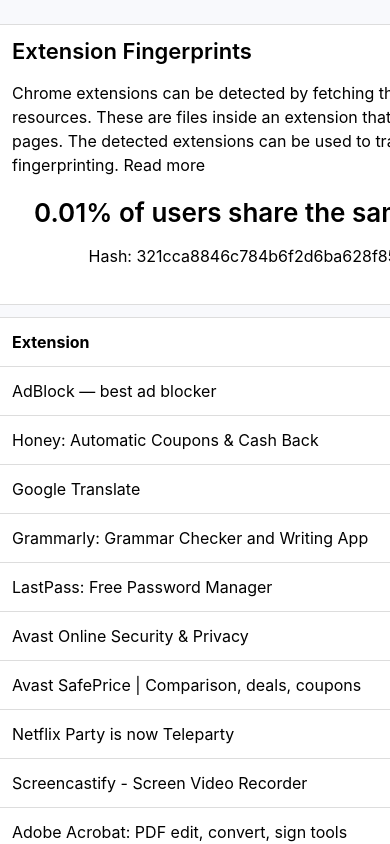
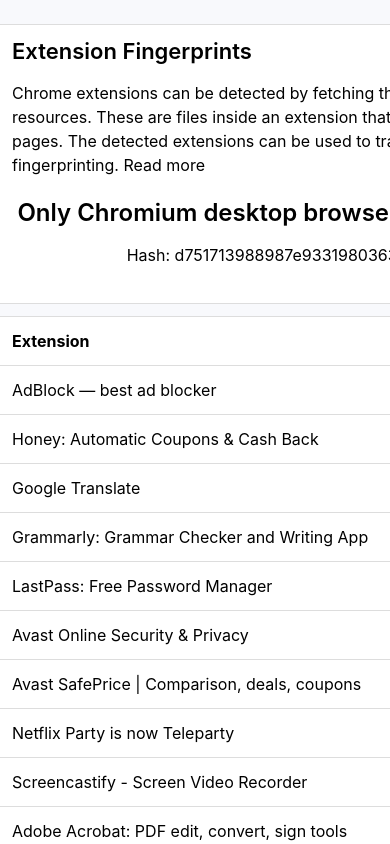
Before and after one commit to z0ccc/extension-detector, a React (Create React App) app: page / in a window 390 px wide. Shown: the top 844 px of the page. Built offline with nearby package versions, Linux system fonts and the light colour scheme.

Commit message:
mobile and chrome detection

```diff
--- a/package.json
+++ b/package.json
@@ -6,6 +6,7 @@
     "@testing-library/jest-dom": "^5.16.4",
     "@testing-library/react": "^13.3.0",
     "@testing-library/user-event": "^13.5.0",
+    "crypto-js": "^4.1.1",
     "react": "^18.1.0",
     "react-dom": "^18.1.0",
     "react-github-btn": "^1.3.0",
--- a/src/App.css
+++ b/src/App.css
@@ -41,7 +41,7 @@
 
 h2 {
   all: unset;
-  font-size: 26px;
+  font-size: 24px;
   font-weight: 600;
 }
 
--- a/src/App.js
+++ b/src/App.js
@@ -2,20 +2,28 @@
 import './App.css';
 import Table from './Table';
 import Header from './Header';
+import Box from './Box';
 import checkExtensions from './utils/checkExtensions';
-// import generateHash from './utils/generateHash';
+import generateHash from './utils/generateHash';
 
 const App = () => {
   const [extensions, setExtensions] = useState();
+  const [hash, setHash] = useState('Loading...');
 
   useEffect(() => {
-    checkExtensions().then((extensionsArr) =>
+    checkExtensions().then((extensionsArr) => {
       setExtensions(
         extensionsArr.sort((a, b) => Number(b.detected) - Number(a.detected))
-      )
-    );
+      );
 
-    // const hash = generateHash(workerData);
+      const hash = generateHash(
+        extensionsArr
+          .filter((el) => el.detected === true)
+          .map(({ id }) => id)
+          .sort()
+      );
+      setHash(hash);
+    });
   }, []);
 
   useEffect(() => {
@@ -25,8 +33,14 @@
   return (
     <div className="App">
       <div>
-        <Header />
-        {extensions ? <Table extensions={extensions} /> : 'loading'}
+        <Header hash={hash} />
+        {extensions ? (
+          <Table extensions={extensions} />
+        ) : (
+          <Box>
+            <div style={{ textAlign: 'center' }}>loading...</div>
+          </Box>
+        )}
       </div>
     </div>
   );
--- /dev/null
+++ b/src/Box.js
@@ -0,0 +1,18 @@
+const Box = ({ children }) => {
+  return (
+    <div
+      style={{
+        width: '600px',
+        backgroundColor: '#fff',
+        padding: '12px',
+        boxSizing: 'border-box',
+        border: '1px solid #ddd',
+        marginBottom: '12px',
+      }}
+    >
+      {children}
+    </div>
+  );
+};
+
+export default Box;
--- a/src/Header.js
+++ b/src/Header.js
@@ -1,17 +1,23 @@
+import Box from './Box';
 import GitHubButton from 'react-github-btn';
 
-const Header = () => {
+const isSupported = () => {
+  if (!window.chrome) {
+    return false;
+  }
+  if (
+    /Android|webOS|iPhone|iPad|iPod|BlackBerry|IEMobile|Opera Mini/i.test(
+      navigator.userAgent
+    )
+  ) {
+    return false;
+  }
+  return true;
+};
+
+const Header = ({ hash }) => {
   return (
-    <div
-      style={{
-        width: '600px',
-        backgroundColor: '#fff',
-        padding: '12px',
-        boxSizing: 'border-box',
-        border: '1px solid #ddd',
-        marginBottom: '12px',
-      }}
-    >
+    <Box>
       <div
         style={{
           display: 'flex',
@@ -36,10 +42,14 @@
         browser fingerprinting. Read more
       </p>
       <div style={{ textAlign: 'center', margin: '24px 0' }}>
-        <h2>0.01% of users share the same extensions</h2>
-        <p>Hash: 321cca8846c784b6f2d6ba628f8502a5fb0683ae</p>
+        <h2>
+          {isSupported()
+            ? '0.01% of users share the same extensions'
+            : 'Only Chromium desktop browsers are supported'}
+        </h2>
+        <p>Hash: {hash}</p>
       </div>
-    </div>
+    </Box>
   );
 };
 
--- a/src/utils/checkExtensions.js
+++ b/src/utils/checkExtensions.js
@@ -11,8 +11,8 @@
 const checkExtensions = async () => {
   let extensionsChecked = Object.keys(extensions).map((key) =>
     fetch(`chrome-extension://${extensions[key].id}/${extensions[key].file}`)
-      .then(() => ({ name: key, detected: true }))
-      .catch(() => ({ name: key, detected: false }))
+      .then(() => ({ name: key, detected: true, id: extensions[key].id }))
+      .catch(() => ({ name: key, detected: false, id: extensions[key].id }))
   );
 
   extensionsChecked = await Promise.all(extensionsChecked).then(
--- a/src/utils/checkProtectedExtensions.js
+++ b/src/utils/checkProtectedExtensions.js
@@ -28,9 +28,9 @@
   const timeTest = await getFetchTime(url, testUrl);
 
   if (timeTest / 200 > 0.66) {
-    return { name, detected: true };
+    return { name, detected: true, id: extension.id };
   }
-  return { name, detected: false };
+  return { name, detected: false, id: extension.id };
 };
 
 const checkProtectedExtensions = async () => {
```
Also changed, not shown: 1 other file (tests, documents, lock files or other folders).
